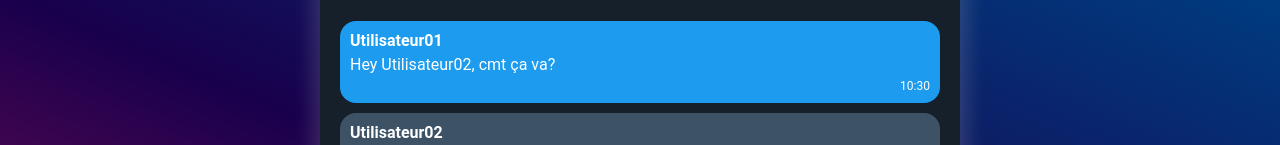
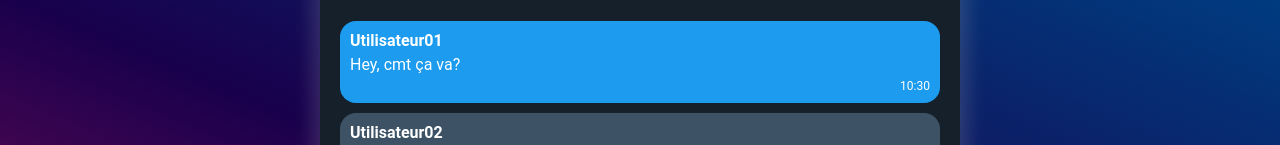
Before and after one commit to Ilyaslat/ImposteurGame.github.io, a plain HTML site: page index.html in a window 1280 px wide. Shown: the part 166-311 px from the top of the page. Drawn offline with Linux system fonts and the light colour scheme.

Commit message:
Update index.html

```diff
--- a/index.html
+++ b/index.html
@@ -18,7 +18,7 @@
       <div class="chat-messages">
         <div class="message blue-bg">
           <div class="message-sender">Utilisateur01</div>
-          <div class="message-text">Hey Utilisateur02, cmt ça va?</div>
+          <div class="message-text">Hey, cmt ça va?</div>
           <div class="message-timestamp">10:30 </div>
         </div>
         <div class="message gray-bg">
```
